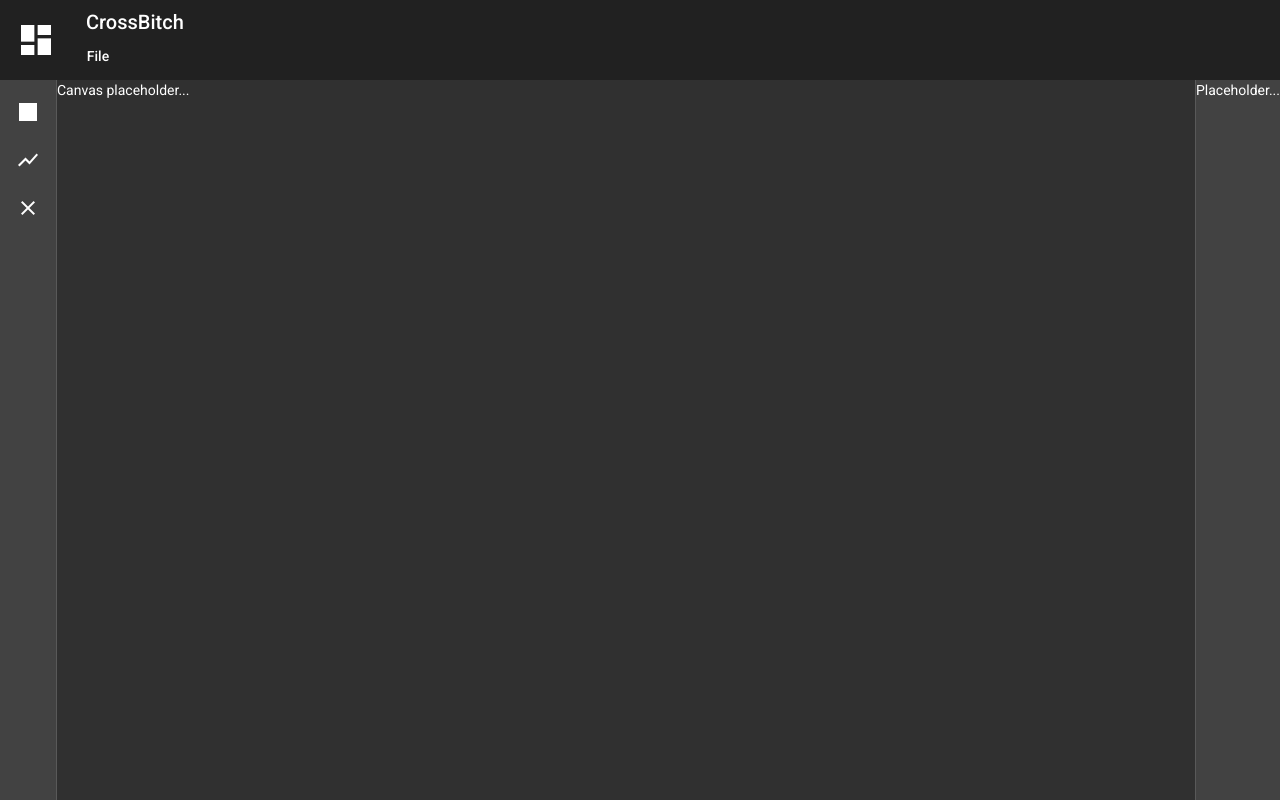
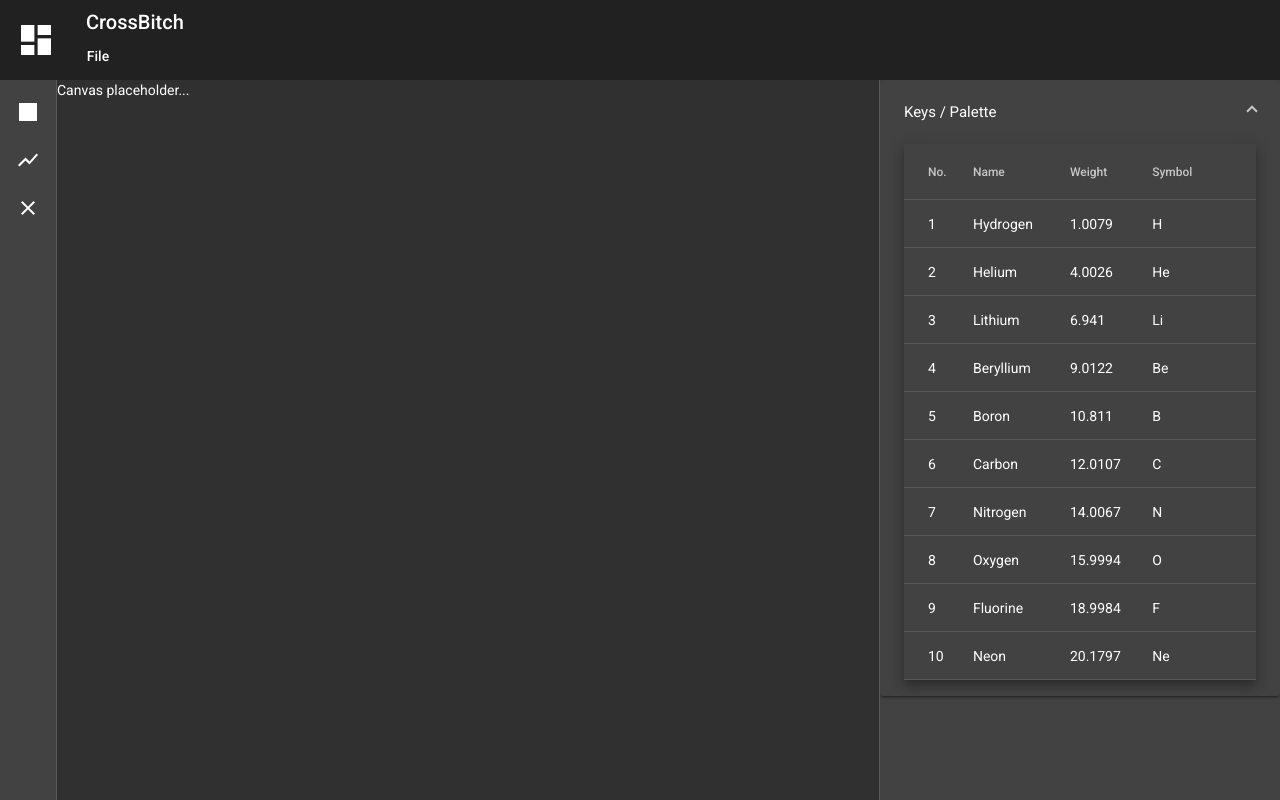
Before and after one commit to Alluvial-Gold/crossbitch, an Angular app: page / in a window 1280 px wide. Built offline with nearby package versions, Linux system fonts and the light colour scheme.

Commit message:
Added basic sidebar module

```diff
--- a/src/app/app.component.html
+++ b/src/app/app.component.html
@@ -9,8 +9,8 @@
     </mat-drawer>
 
     <!-- Layers/Key sidebar -->
-    <mat-drawer #drawer2  mode="side" opened position="end">
-      Placeholder...
+    <mat-drawer #sidebarDrawer  mode="side" opened position="end">
+      <app-sidebar></app-sidebar>
     </mat-drawer>
 
       <!-- canvas -->
--- a/src/app/app.module.ts
+++ b/src/app/app.module.ts
@@ -8,6 +8,8 @@ import { CoreModule } from './core/core.module';
 import { MaterialModule } from './material.module';
 import { FlexLayoutModule } from '@angular/flex-layout';
 import { ToolboxModule } from './toolbox/toolbox.module';
+import { SidebarComponent } from './sidebar/sidebar/sidebar.component';
+import { SidebarModule } from './sidebar/sidebar.module';
 
 @NgModule({
   declarations: [
@@ -22,6 +24,7 @@ import { ToolboxModule } from './toolbox/toolbox.module';
 
     CoreModule,
     ToolboxModule,
+    SidebarModule,
   ],
   providers: [],
   bootstrap: [AppComponent]
--- a/src/app/material.module.ts
+++ b/src/app/material.module.ts
@@ -7,6 +7,8 @@ import { MatButtonModule } from '@angular/material/button';
 import { MatSidenavModule } from '@angular/material/sidenav';
 import { MatListModule } from '@angular/material/list';
 import { MatTooltipModule } from '@angular/material/tooltip';
+import { MatExpansionModule } from '@angular/material/expansion';
+import { MatTableModule } from '@angular/material/table';
 
 @NgModule({
 
@@ -18,6 +20,8 @@ import { MatTooltipModule } from '@angular/material/tooltip';
     MatSidenavModule,
     MatListModule,
     MatTooltipModule,
+    MatExpansionModule,
+    MatTableModule,
   ],
   exports: [
     MatToolbarModule,
@@ -27,6 +31,8 @@ import { MatTooltipModule } from '@angular/material/tooltip';
     MatSidenavModule,
     MatListModule,
     MatTooltipModule,
+    MatExpansionModule,
+    MatTableModule,
   ]
 })
 export class MaterialModule { }
--- /dev/null
+++ b/src/app/sidebar/keylist/keylist.component.html
@@ -0,0 +1,32 @@
+<table mat-table [dataSource]="dataSource" class="mat-elevation-z8">
+
+  <!--- Note that these columns can be defined in any order.
+        The actual rendered columns are set as a property on the row definition" -->
+
+  <!-- Position Column -->
+  <ng-container matColumnDef="position">
+    <th mat-header-cell *matHeaderCellDef> No. </th>
+    <td mat-cell *matCellDef="let element"> {{element.position}} </td>
+  </ng-container>
+
+  <!-- Name Column -->
+  <ng-container matColumnDef="name">
+    <th mat-header-cell *matHeaderCellDef> Name </th>
+    <td mat-cell *matCellDef="let element"> {{element.name}} </td>
+  </ng-container>
+
+  <!-- Weight Column -->
+  <ng-container matColumnDef="weight">
+    <th mat-header-cell *matHeaderCellDef> Weight </th>
+    <td mat-cell *matCellDef="let element"> {{element.weight}} </td>
+  </ng-container>
+
+  <!-- Symbol Column -->
+  <ng-container matColumnDef="symbol">
+    <th mat-header-cell *matHeaderCellDef> Symbol </th>
+    <td mat-cell *matCellDef="let element"> {{element.symbol}} </td>
+  </ng-container>
+
+  <tr mat-header-row *matHeaderRowDef="displayedColumns"></tr>
+  <tr mat-row *matRowDef="let row; columns: displayedColumns;"></tr>
+</table>
--- /dev/null
+++ b/src/app/sidebar/keylist/keylist.component.scss
@@ -0,0 +1,3 @@
+table {
+  width: 100%;
+}
--- /dev/null
+++ b/src/app/sidebar/keylist/keylist.component.ts
@@ -0,0 +1,38 @@
+import { Component, OnInit } from '@angular/core';
+
+export interface PeriodicElement {
+  name: string;
+  position: number;
+  weight: number;
+  symbol: string;
+}
+
+const ELEMENT_DATA: PeriodicElement[] = [
+  {position: 1, name: 'Hydrogen', weight: 1.0079, symbol: 'H'},
+  {position: 2, name: 'Helium', weight: 4.0026, symbol: 'He'},
+  {position: 3, name: 'Lithium', weight: 6.941, symbol: 'Li'},
+  {position: 4, name: 'Beryllium', weight: 9.0122, symbol: 'Be'},
+  {position: 5, name: 'Boron', weight: 10.811, symbol: 'B'},
+  {position: 6, name: 'Carbon', weight: 12.0107, symbol: 'C'},
+  {position: 7, name: 'Nitrogen', weight: 14.0067, symbol: 'N'},
+  {position: 8, name: 'Oxygen', weight: 15.9994, symbol: 'O'},
+  {position: 9, name: 'Fluorine', weight: 18.9984, symbol: 'F'},
+  {position: 10, name: 'Neon', weight: 20.1797, symbol: 'Ne'},
+];
+
+@Component({
+  selector: 'app-keylist',
+  templateUrl: './keylist.component.html',
+  styleUrls: ['./keylist.component.scss']
+})
+export class KeylistComponent implements OnInit {
+
+  displayedColumns: string[] = ['position', 'name', 'weight', 'symbol'];
+  dataSource = ELEMENT_DATA;
+
+  constructor() { }
+
+  ngOnInit(): void {
+  }
+
+}
--- /dev/null
+++ b/src/app/sidebar/sidebar/sidebar.component.html
@@ -0,0 +1,20 @@
+<div style="width: 400px">
+
+
+  <mat-accordion>
+
+    <!-- Palette / keys -->
+    <!-- expand by default? -->
+    <mat-expansion-panel [expanded]="true">
+      <mat-expansion-panel-header>
+        <mat-panel-title>
+          Keys / Palette
+        </mat-panel-title>
+      </mat-expansion-panel-header>
+
+      <app-keylist></app-keylist>
+    </mat-expansion-panel>
+
+  </mat-accordion>
+
+</div>
--- /dev/null
+++ b/src/app/sidebar/sidebar/sidebar.component.ts
@@ -0,0 +1,15 @@
+import { Component, OnInit } from '@angular/core';
+
+@Component({
+  selector: 'app-sidebar',
+  templateUrl: './sidebar.component.html',
+  styleUrls: ['./sidebar.component.scss']
+})
+export class SidebarComponent implements OnInit {
+
+  constructor() { }
+
+  ngOnInit(): void {
+  }
+
+}
```
Also changed, not shown: src/app/sidebar/sidebar.module.ts (added, +22 -0 lines), src/app/sidebar/sidebar/sidebar.component.scss (added), 2 other files (tests, documents, lock files or other folders).
